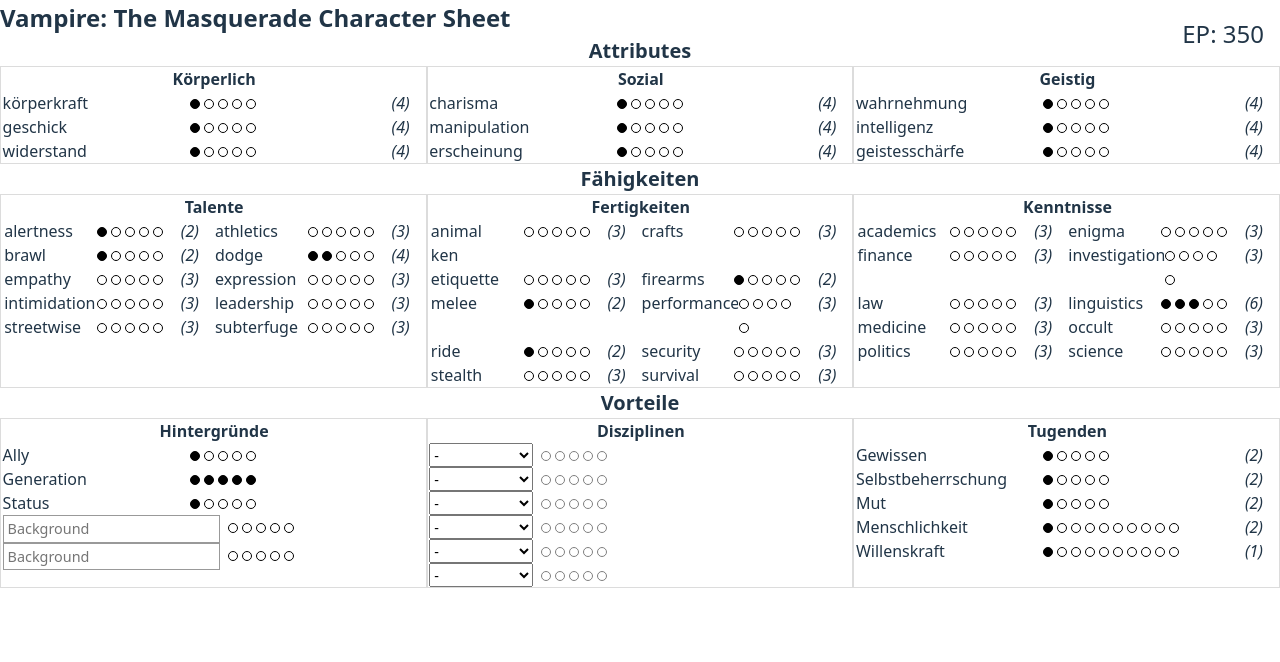
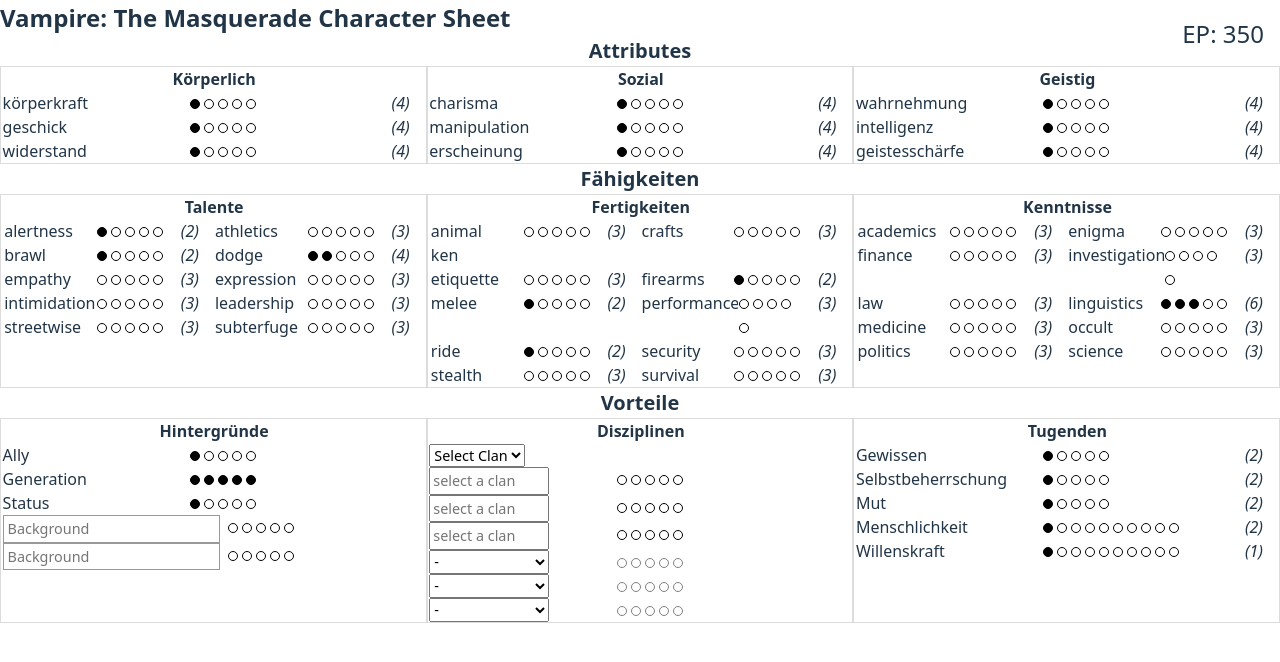
Before and after one commit to bschlademann/victorian-age-vampire-character-sheet, a React (Vite) app: page / in a window 1280 px wide. Shown: the top 662 px of the page. Built offline with nearby package versions, Linux system fonts and the light colour scheme.

Commit message:
feat: implement clan selection and update disciplines based on selected clan

```diff
--- a/src/App.tsx
+++ b/src/App.tsx
@@ -9,12 +9,14 @@
   prefill,
   disciplineHighlights,
   costMapping,
+  clanDisciplines,
 } from "./domain";
 
 import { TraitRow } from "./components/TraitRow";
 import { CustomTraitRow } from "./components/CustomTraitRow";
 import { DisciplineRow } from "./components/DisciplineRow";
 import { calculateCost } from "./utils";
+import { ClanSelector } from "./components/ClanSelector";
 
 const App: React.FC = () => {
   const initialTraits: { [key: string]: number | string | boolean } = {};
@@ -112,6 +114,21 @@
 
   function handleDotHoverLeave() {
     setHighlightedTraits([]);
+  }
+
+  function handleClanSelect(clan: string) {
+    const clanDisciplineList = clanDisciplines[clan];
+    if (!clanDisciplineList) return;
+
+    const newTraits = { ...traits };
+
+    // Update first three disciplines with clan disciplines
+    for (let i = 0; i < 3; i++) {
+      newTraits[`Discipline_${i}_name`] = clanDisciplineList[i];
+      newTraits[`Discipline_${i}_isClan`] = true;
+    }
+
+    setTraits(newTraits);
   }
 
   return (
@@ -267,19 +284,56 @@
             <div className="column">
               <h3>Disziplinen</h3>
               <div className="disciplines-container">
-                {Array.from({ length: 3 }).map((_, rowIndex) => (
-                  <div className="disciplines-row" key={rowIndex}>
-                    {Array.from({ length: 2 }).map((_, colIndex) => {
-                      const i = rowIndex * 2 + colIndex;
+                <ClanSelector onClanSelect={handleClanSelect} />
+                {/* First three disciplines (clan disciplines) */}
+                {Array.from({ length: 3 }).map((_, i) => (
+                  <div className="trait-row" key={`Discipline_${i}`}>
+                    <input
+                      type="text"
+                      value={traits[`Discipline_${i}_name`] as string}
+                      readOnly
+                      placeholder="select a clan"
+                      className="discipline-select"
+                    />
+                    <div className="dots-container">
+                      {Array.from({ length: 5 }).map((_, dotIndex) => (
+                        <span
+                          key={dotIndex}
+                          className={`dot ${
+                            dotIndex < (traits[`Discipline_${i}`] as number)
+                              ? "filled"
+                              : ""
+                          }`}
+                          onClick={() =>
+                            handleChange(
+                              `Discipline_${i}`,
+                              dotIndex + 1,
+                              "disziplinenClan"
+                            )
+                          }
+                          onMouseEnter={() =>
+                            handleDotHover(
+                              traits[`Discipline_${i}_name`] as string,
+                              dotIndex + 1
+                            )
+                          }
+                          onMouseLeave={handleDotHoverLeave}
+                        />
+                      ))}
+                    </div>
+                  </div>
+                ))}
+
+                {/* Last three disciplines (custom disciplines) */}
+                {Array.from({ length: 3 }).map((_, i) => {
+                  const index = i + 3;
                   return (
                     <DisciplineRow
-                          key={`Discipline_${i}`}
-                          index={i}
-                          disciplineName={
-                            traits[`Discipline_${i}_name`] as string
-                          }
-                          currentLevel={traits[`Discipline_${i}`] as number}
-                          isClan={traits[`Discipline_${i}_isClan`] as boolean}
+                      key={`Discipline_${index}`}
+                      index={index}
+                      disciplineName={traits[`Discipline_${index}_name`] as string}
+                      currentLevel={traits[`Discipline_${index}`] as number}
+                      isClan={traits[`Discipline_${index}_isClan`] as boolean}
                       ep={ep}
                       handleChange={handleChange}
                       handleNameChange={handleNameChange}
@@ -289,8 +343,6 @@
                     />
                   );
                 })}
-                  </div>
-                ))}
               </div>
             </div>
 
--- /dev/null
+++ b/src/components/ClanSelector.tsx
@@ -0,0 +1,19 @@
+import { clanDisciplines } from "../domain";
+
+interface ClanSelectorProps {
+  onClanSelect: (clan: string) => void;
+}
+
+export const ClanSelector = ({ onClanSelect }: ClanSelectorProps) => (
+  <div className="clan-selector">
+    <select
+      onChange={(e) => onClanSelect(e.target.value)}
+      defaultValue=""
+    >
+      <option value="" disabled>Select Clan</option>
+      {Object.keys(clanDisciplines).map((clan) => (
+        <option key={clan} value={clan}>{clan}</option>
+      ))}
+    </select>
+  </div>
+);
--- a/src/domain.tsx
+++ b/src/domain.tsx
@@ -203,3 +203,18 @@
     5: ["willenskraft"],
   },
 };
+
+export const clanDisciplines: Record<string, string[]> = {
+  Assamite: ["Celerity", "Obfuscate", "Quietus"],
+  Brujah: ["Celerity", "Potence", "Presence"],
+  Gangrel: ["Animalism", "Fortitude", "Protean"],
+  Giovanni: ["Dominate", "Necromancy", "Potence"],
+  Lasombra: ["Dominate", "Obtenebration", "Potence"],
+  Malkavian: ["Auspex", "Dementation", "Obfuscate"],
+  Nosferatu: ["Animalism", "Obfuscate", "Potence"],
+  Ravnos: ["Animalism", "Chimerstry", "Fortitude"],
+  Toreador: ["Auspex", "Celerity", "Presence"],
+  Tremere: ["Auspex", "Dominate", "Thaumaturgy"],
+  Tzimisce: ["Animalism", "Auspex", "Vicissitude"],
+  Ventrue: ["Dominate", "Fortitude", "Presence"],
+};
--- a/src/styles/App.css
+++ b/src/styles/App.css
@@ -97,3 +97,9 @@
 
   border: 1px solid #999;
 }
+
+.discipline-select {
+  min-width: 100px;
+  max-width: 120px;
+  margin-right: 0.5rem;
+}
```
Also changed, not shown: src/clanDisciplines.ts (added, +14 -0 lines). Lines whose indentation alone changed are shown as unchanged.
